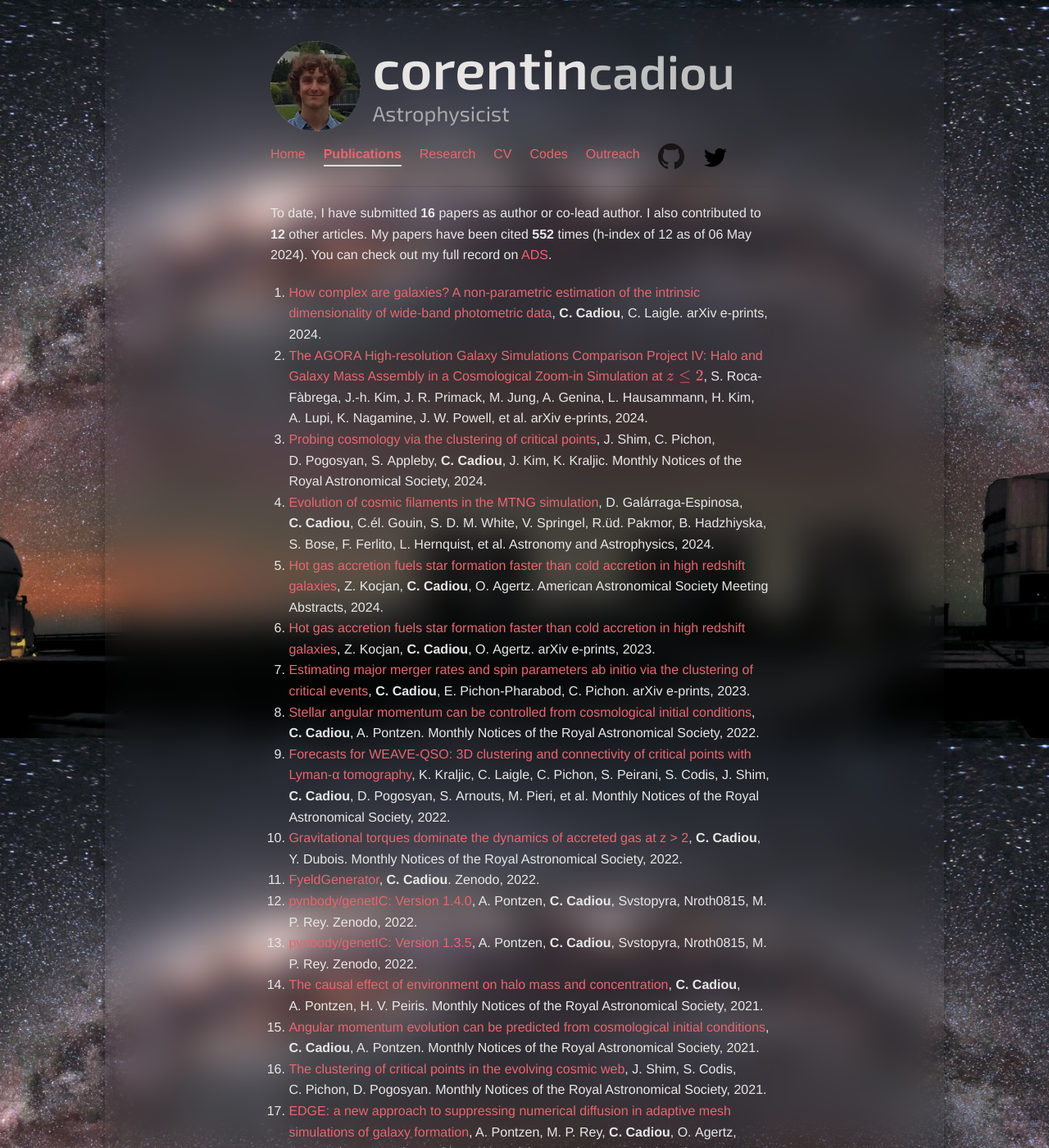
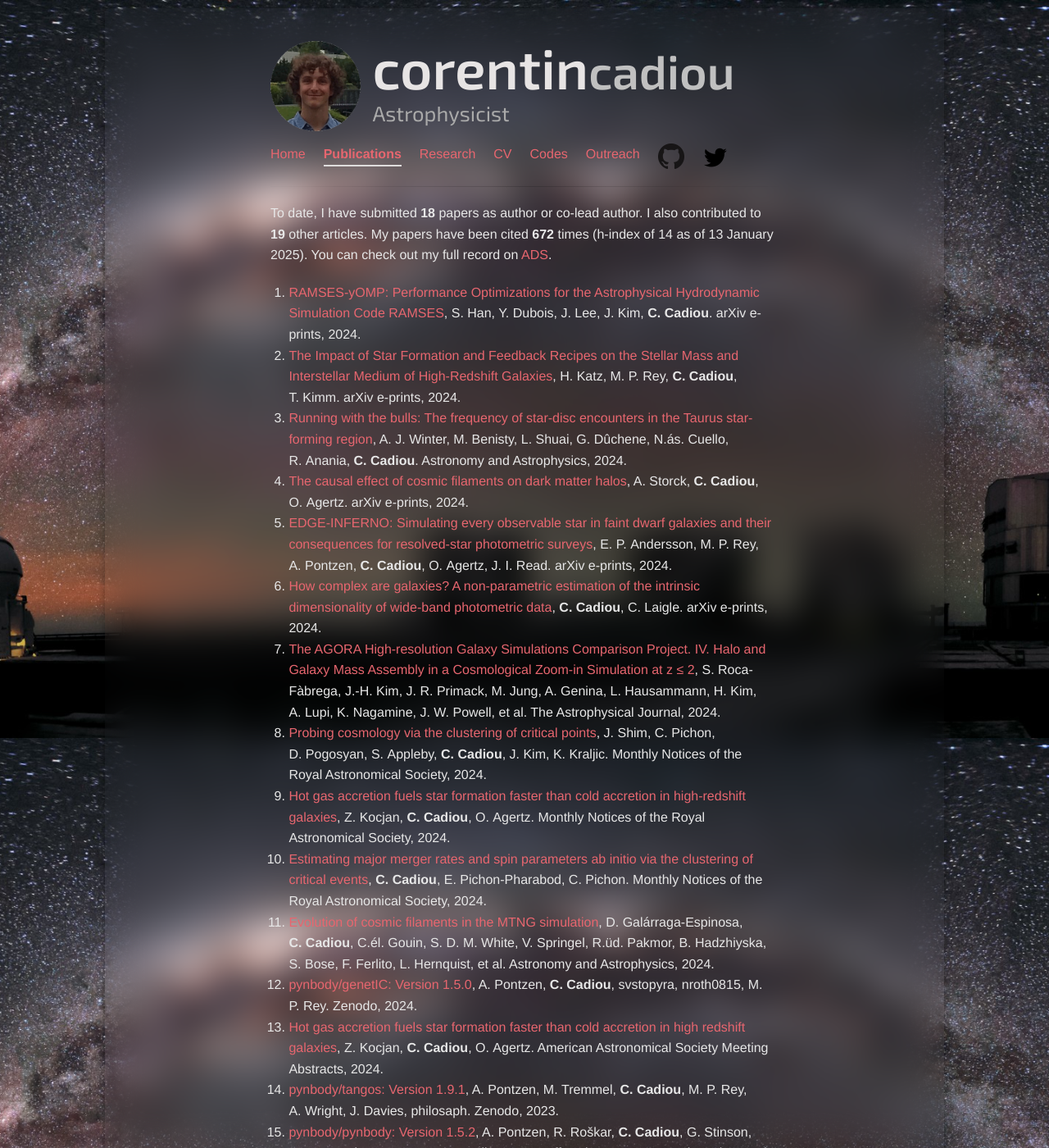
Before and after one commit to cphyc/cphyc.github.io, a Jekyll site: the page built from publications/index.html, in a window 1280 px wide and 1400 px high. Shown: the whole window at 82% size. Built offline with Jekyll 4.4.1, drawn with Linux system fonts in a browser that asks for light colours; nearby versions of some CDN libraries; some of the changed text lies outside the part shown.

Commit message:
Update pubs

```diff
--- a/cv/index.html
+++ b/cv/index.html
@@ -7,10 +7,10 @@ description: My CV
 
 <section id="contact-information" itemscope itemtype="http://data-vocabulary.org/Person">
   <h1 itemprop="name">Corentin Cadiou</h1>
-  <h3 itemprop="title">Post-doctoral research assistant in astrophysics</h3>
+  <h3 itemprop="title">Researcher in astrophysics</h3>
   <p>
-    <span itemprop="address"><span itemprop="locality">Lund</span>, <span itemprop="region">Sweden</span></span> |
-    <a itemprop="email" href="mailto:corentin.cadiou@fysik.lu.se">corentin.cadiou@fysik.lu.se</a> |
+    <span itemprop="address"><span itemprop="locality">IAP</span>, <span itemprop="region">France</span></span> |
+    <a itemprop="email" href="mailto:corentin.cadiou@iap.fr">corentin.cadiou@fysik.lu.se</a> |
     <a itemprop="arxiv" href="https://arxiv.org/a/cadiou_c_1.html">arXiv record</a> |
     <a itemprop="orcid" href="https://orcid.org/0000-0003-2285-0332">ORCID id</a>
 
--- a/publications/index.html
+++ b/publications/index.html
@@ -6,12 +6,117 @@ description: My Publications
 ---
 
 <p>
-  To date, I have submitted <b>16</b> papers as author or co-lead author.
-  I also contributed to <b>12</b> other articles.
-  My papers have been cited <b>552</b> times (h-index of 12 as of 06 May 2024).
+  To date, I have submitted <b>18</b> papers as author or co-lead author.
+  I also contributed to <b>19</b> other articles.
+  My papers have been cited <b>672</b> times (h-index of 14 as of 13 January 2025).
   You can check out my full record on <a href="https://ui.adsabs.harvard.edu/search/q=((author%3A%22Cadiou%2C%20C%22))%20-bibstem%3A%22zndo%22%20collection%3Aastronomy&sort=date%20desc%2C%20bibcode%20desc&p_=0" target="_blank">ADS</a>.
 </p>
 <ol>
+
+  <li>
+    <a href="https://arxiv.org/abs/2411.14631">RAMSES-yOMP: Performance Optimizations for the Astrophysical Hydrodynamic Simulation Code RAMSES</a>,
+
+
+      S.&nbsp;Han,
+
+
+      Y.&nbsp;Dubois,
+
+
+      J.&nbsp;Lee,
+
+
+      J.&nbsp;Kim,
+
+    <b>
+      C.&nbsp;Cadiou</b>.
+
+    arXiv e-prints, 2024.
+  </li>
+
+  <li>
+    <a href="https://arxiv.org/abs/2411.07282">The Impact of Star Formation and Feedback Recipes on the Stellar Mass and Interstellar Medium of High-Redshift Galaxies</a>,
+
+
+      H.&nbsp;Katz,
+
+
+      M. P.&nbsp;Rey,
+
+    <b>
+      C.&nbsp;Cadiou</b>,
+
+
+      T.&nbsp;Kimm.
+
+    arXiv e-prints, 2024.
+  </li>
+
+  <li>
+    <a href="https://arxiv.org/abs/2409.13021">Running with the bulls: The frequency of star-disc encounters in the Taurus star-forming region</a>,
+
+
+      A. J.&nbsp;Winter,
+
+
+      M.&nbsp;Benisty,
+
+
+      L.&nbsp;Shuai,
+
+
+      G.&nbsp;Dûchene,
+
+
+      N.ás.&nbsp;Cuello,
+
+
+      R.&nbsp;Anania,
+
+    <b>
+      C.&nbsp;Cadiou</b>.
+
+    Astronomy and Astrophysics, 2024.
+  </li>
+
+  <li>
+    <a href="https://arxiv.org/abs/2409.13010">The causal effect of cosmic filaments on dark matter halos</a>,
+
+
+      A.&nbsp;Storck,
+
+    <b>
+      C.&nbsp;Cadiou</b>,
+
+
+      O.&nbsp;Agertz.
+
+    arXiv e-prints, 2024.
+  </li>
+
+  <li>
+    <a href="https://arxiv.org/abs/2409.08073">EDGE-INFERNO: Simulating every observable star in faint dwarf galaxies and their consequences for resolved-star photometric surveys</a>,
+
+
+      E. P.&nbsp;Andersson,
+
+
+      M. P.&nbsp;Rey,
+
+
+      A.&nbsp;Pontzen,
+
+    <b>
+      C.&nbsp;Cadiou</b>,
+
+
+      O.&nbsp;Agertz,
+
+
+      J. I.&nbsp;Read.
+
+    arXiv e-prints, 2024.
+  </li>
 
   <li>
     <a href="https://arxiv.org/abs/2404.02962">How complex are galaxies? A non-parametric estimation of the intrinsic dimensionality of wide-band photometric data</a>,
@@ -26,13 +131,13 @@ description: My Publications
   </li>
 
   <li>
-    <a href="https://arxiv.org/abs/2402.06202">The AGORA High-resolution Galaxy Simulations Comparison Project IV: Halo and Galaxy Mass Assembly in a Cosmological Zoom-in Simulation at $z\le2$</a>,
+    <a href="https://arxiv.org/abs/2402.06202">The AGORA High-resolution Galaxy Simulations Comparison Project. IV. Halo and Galaxy Mass Assembly in a Cosmological Zoom-in Simulation at z ≤ 2</a>,
 
 
       S.&nbsp;Roca-Fàbrega,
 
 
-      J.-h.&nbsp;Kim,
+      J.-H.&nbsp;Kim,
 
 
       J. R.&nbsp;Primack,
@@ -61,7 +166,7 @@ description: My Publications
 
       et al.
 
-    arXiv e-prints, 2024.
+    The Astrophysical Journal, 2024.
   </li>
 
   <li>
@@ -87,6 +192,36 @@ description: My Publications
 
 
       K.&nbsp;Kraljic.
+
+    Monthly Notices of the Royal Astronomical Society, 2024.
+  </li>
+
+  <li>
+    <a href="https://arxiv.org/abs/2311.04961">Hot gas accretion fuels star formation faster than cold accretion in high-redshift galaxies</a>,
+
+
+      Z.&nbsp;Kocjan,
+
+    <b>
+      C.&nbsp;Cadiou</b>,
+
+
+      O.&nbsp;Agertz.
+
+    Monthly Notices of the Royal Astronomical Society, 2024.
+  </li>
+
+  <li>
+    <a href="https://arxiv.org/abs/2309.11558">Estimating major merger rates and spin parameters ab initio via the clustering of critical events</a>,
+
+    <b>
+      C.&nbsp;Cadiou</b>,
+
+
+      E.&nbsp;Pichon-Pharabod,
+
+
+      C.&nbsp;Pichon.
 
     Monthly Notices of the Royal Astronomical Society, 2024.
   </li>
@@ -131,6 +266,27 @@ description: My Publications
   </li>
 
   <li>
+    <a href="https://arxiv.org/abs/">pynbody/genetIC: Version 1.5.0</a>,
+
+
+      A.&nbsp;Pontzen,
+
+    <b>
+      C.&nbsp;Cadiou</b>,
+
+
+      svstopyra,
+
+
+      nroth0815,
+
+
+      M. P.&nbsp;Rey.
+
+    Zenodo, 2024.
+  </li>
+
+  <li>
     <a href="https://arxiv.org/abs/">Hot gas accretion fuels star formation faster than cold accretion in high redshift galaxies</a>,
 
 
@@ -146,33 +302,108 @@ description: My Publications
   </li>
 
   <li>
-    <a href="https://arxiv.org/abs/2311.04961">Hot gas accretion fuels star formation faster than cold accretion in high redshift galaxies</a>,
+    <a href="https://arxiv.org/abs/">pynbody/tangos: Version 1.9.1</a>,
 
 
-      Z.&nbsp;Kocjan,
+      A.&nbsp;Pontzen,
+
+
+      M.&nbsp;Tremmel,
 
     <b>
       C.&nbsp;Cadiou</b>,
 
 
-      O.&nbsp;Agertz.
+      M. P.&nbsp;Rey,
 
-    arXiv e-prints, 2023.
+
+      A.&nbsp;Wright,
+
+
+      J.&nbsp;Davies,
+
+
+      philosaph.
+
+    Zenodo, 2023.
   </li>
 
   <li>
-    <a href="https://arxiv.org/abs/2309.11558">Estimating major merger rates and spin parameters ab initio via the clustering of critical events</a>,
+    <a href="https://arxiv.org/abs/">pynbody/pynbody: Version 1.5.2</a>,
+
+
+      A.&nbsp;Pontzen,
+
+
+      R.&nbsp;Roškar,
 
     <b>
       C.&nbsp;Cadiou</b>,
 
 
-      E.&nbsp;Pichon-Pharabod,
+      G.&nbsp;Stinson,
 
 
-      C.&nbsp;Pichon.
+      M.&nbsp;Mastropietro,
 
-    arXiv e-prints, 2023.
+
+      M. P.&nbsp;Rey,
+
+
+      B.&nbsp;Keller,
+
+
+      A. R.&nbsp;Duffy,
+
+
+      mkrets,
+
+
+      M.&nbsp;Tremmel,
+
+
+      et al.
+
+    Zenodo, 2023.
+  </li>
+
+  <li>
+    <a href="https://arxiv.org/abs/">yt-project/yt\_astro\_analysis: yt\_astro\_analysis-1.1.3</a>,
+
+
+      B.&nbsp;Smith,
+
+
+      M.&nbsp;Turk,
+
+
+      J.&nbsp;ZuHone,
+
+
+      C.ém.&nbsp;Robert,
+
+
+      S.&nbsp;Skory,
+
+
+      C.&nbsp;Hummels,
+
+
+      A.&nbsp;Myers,
+
+
+      K.&nbsp;Kowalik,
+
+
+      Eganhila,
+
+
+      S.&nbsp;Skillman,
+
+
+      et al.
+
+    Zenodo, 2023.
   </li>
 
   <li>
@@ -248,22 +479,10 @@ description: My Publications
   </li>
 
   <li>
-    <a href="https://arxiv.org/abs/">pynbody/genetIC: Version 1.4.0</a>,
-
-
-      A.&nbsp;Pontzen,
+    <a href="https://arxiv.org/abs/">FyeldGenerator</a>,
 
     <b>
-      C.&nbsp;Cadiou</b>,
-
-
-      Svstopyra,
-
-
-      Nroth0815,
-
-
-      M. P.&nbsp;Rey.
+      C.&nbsp;Cadiou</b>.
 
     Zenodo, 2022.
   </li>
```
Also changed, not shown: other parts of publications/index.html (+1 -1 lines), index.md (+2 -2 lines).
